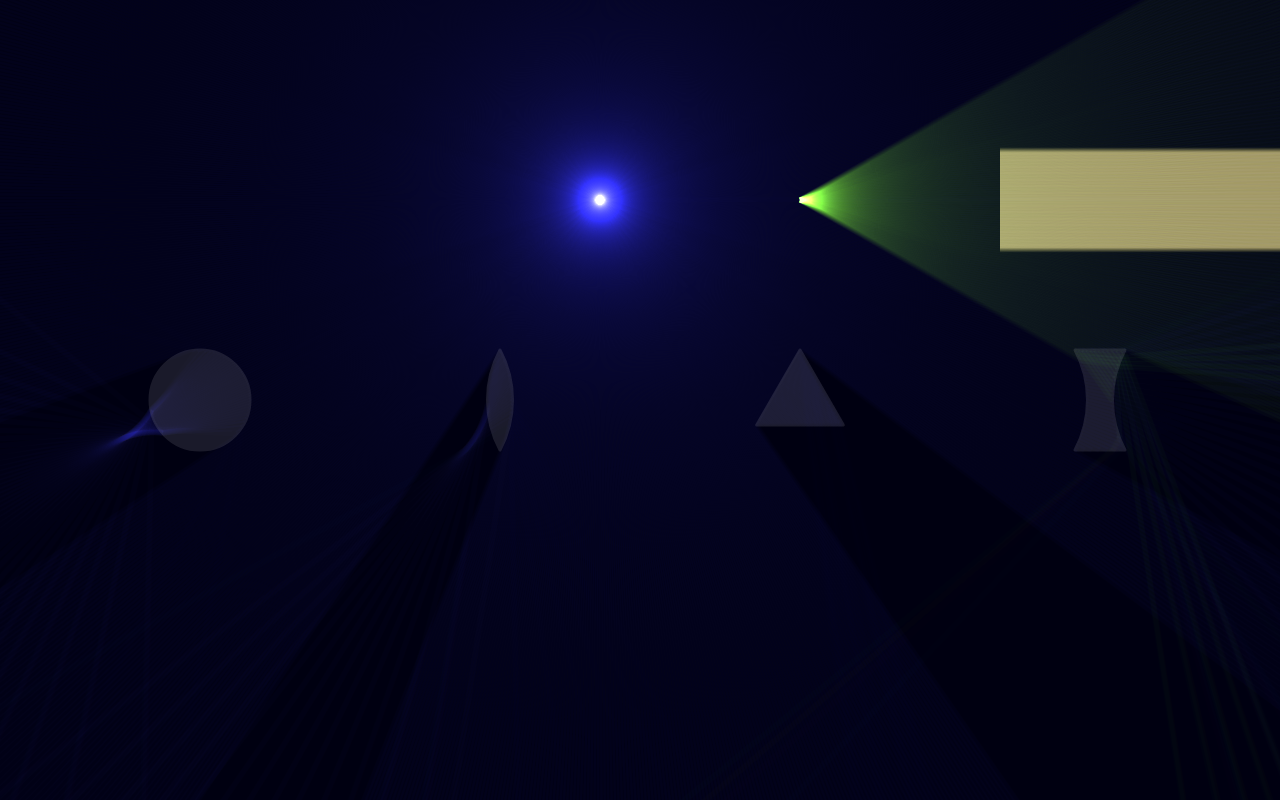
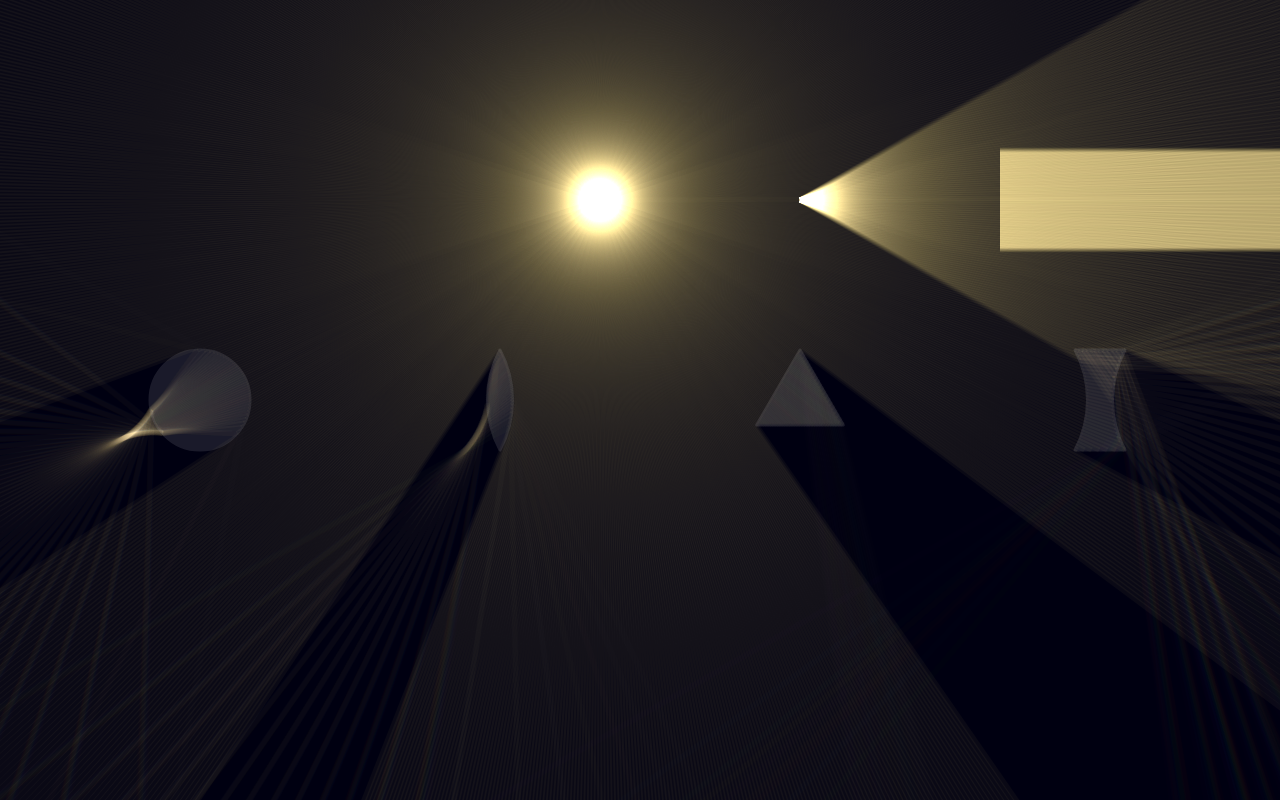
Before and after one commit to 12Jeef/refraction, a React (Vite) app: page / in a window 1280 px wide. Built offline with nearby package versions, Linux system fonts and the light colour scheme; a web font is replaced by a local one.

Commit message:
absorption spectrum

```diff
--- a/src/App.tsx
+++ b/src/App.tsx
@@ -63,11 +63,11 @@ export default function App() {
     () => [
       new PointLight({
         position: [600, 200],
-        wavelengths: { range: [400, 500], amplitude: 1 },
+        wavelengths: { range: [400, 700], amplitude: 1 },
       }),
       new DirectionalLight({
         position: [800, 200],
-        wavelengths: { range: [500, 600], amplitude: 1 },
+        wavelengths: { range: [400, 700], amplitude: 1 },
         angle: 0,
         angleSpread: Math.PI / 6,
       }),
--- a/src/types.ts
+++ b/src/types.ts
@@ -44,6 +44,7 @@ export type DirectionalLightProps = LightProps & {
 
 export type Material = {
   refractiveIndex: number | ((wavelength: number) => number);
+  absorption?: (wavelength: number) => number;
 };
 
 export type GlassProps = {
--- a/src/util.ts
+++ b/src/util.ts
@@ -167,7 +167,7 @@ export const transitionRay = (
     typeof pastMaterial.refractiveIndex !== "number" ||
     typeof newMaterial.refractiveIndex !== "number";
   const rays =
-    multipleWavelengths && multipleRefractiveIndices
+    newMaterial.absorption || (multipleWavelengths && multipleRefractiveIndices)
       ? subdivideRay(ray, dwavelength)
       : [ray];
   const newRays: Ray[] = [];
@@ -189,8 +189,13 @@ export const transitionRay = (
       eta * ray.angle[1] - normalCoeff * normal[1],
     ];
     const R0 = ((n1 - n2) / (n1 + n2)) ** 2;
-    const R = R0 + (1 - R0) * (1 + incidentDotNormal) ** 5;
-    const T = 1 - R;
+    let R = R0 + (1 - R0) * (1 + incidentDotNormal) ** 5;
+    let T = 1 - R;
+    if (newMaterial.absorption) {
+      const coeff = newMaterial.absorption(meanWavelength(ray.wavelengths));
+      R *= coeff;
+      T *= coeff;
+    }
     if (R > 0.1) {
       const wavelengths = amplifyWavelengths(ray.wavelengths, R);
       const h = Math.round(
```
